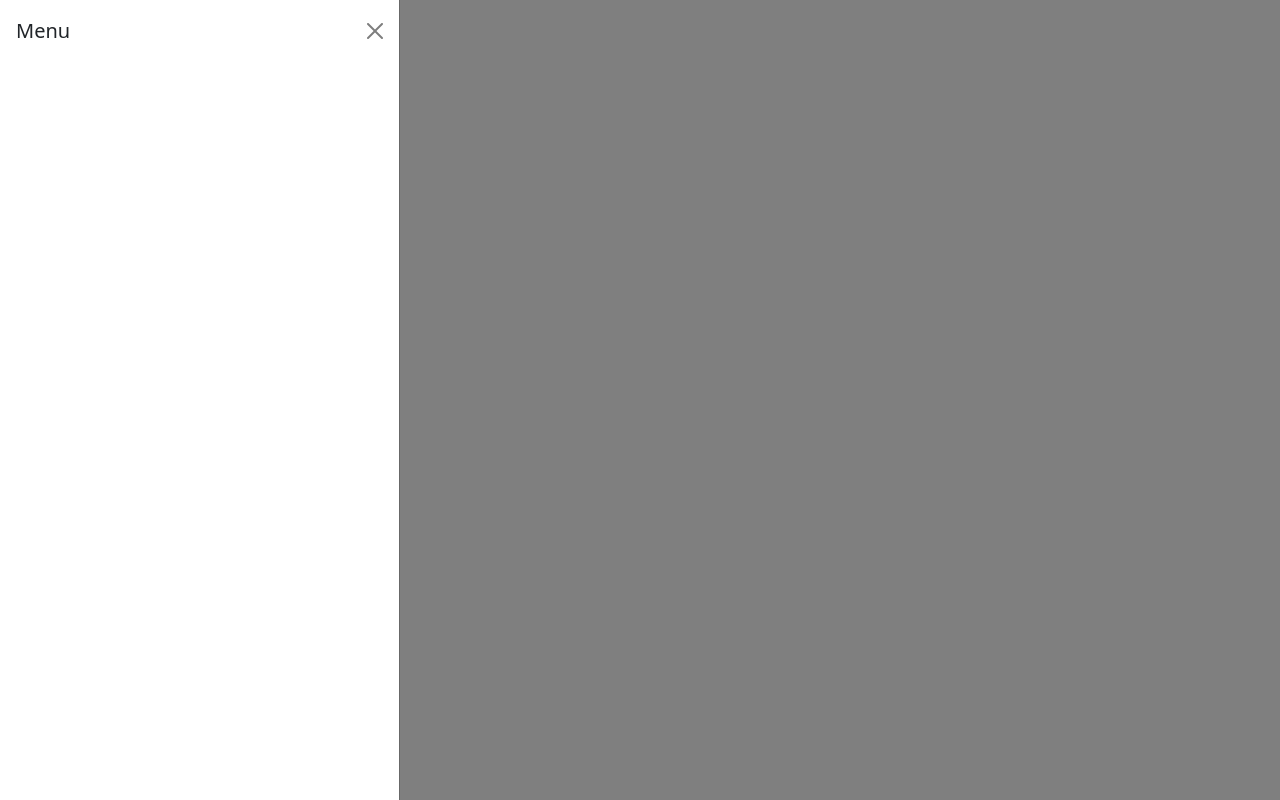
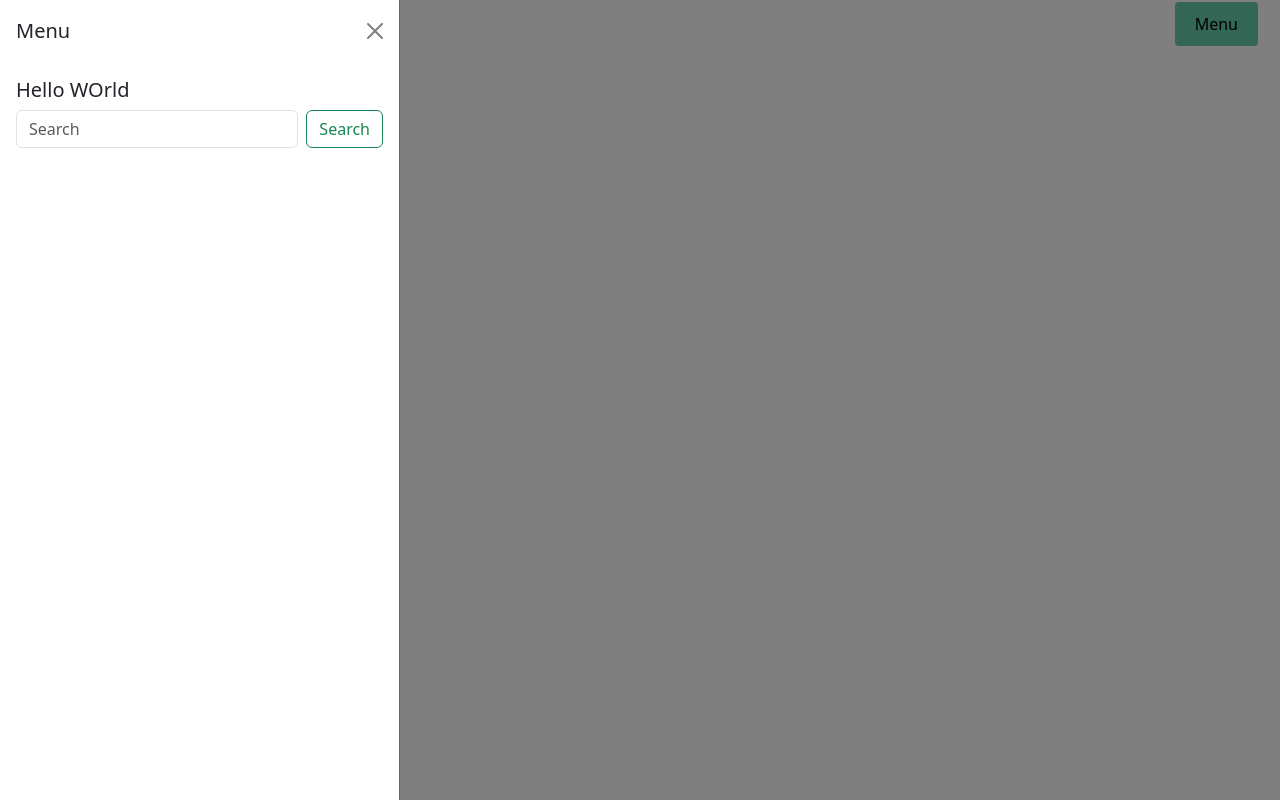
Before and after one commit to Blaze34536/Pike_labs, a plain HTML site: page index.html in a window 1280 px wide. Both pictures are taken after a click on the button "Menu". Drawn offline with nearby package versions, Linux system fonts and the light colour scheme.

Commit message:
navbar template completed

```diff
--- a/index.html
+++ b/index.html
@@ -9,18 +9,32 @@
 
 </head>
 <body>
+
     <script src="https://cdn.jsdelivr.net/npm/bootstrap@5.3.6/dist/js/bootstrap.bundle.min.js" integrity="sha384-j1CDi7MgGQ12Z7Qab0qlWQ/Qqz24Gc6BM0thvEMVjHnfYGF0rmFCozFSxQBxwHKO" crossorigin="anonymous"></script>
-<a class="btn btn-primary" data-bs-toggle="offcanvas" href="#offcanvasExample" role="button" aria-controls="offcanvasExample">
+
+<header>
+                <h2 style="color: mediumaquamarine; padding-left: 10px; font-family: 'Allan', cursive;">UniFind</h2>
+                <nav class="navigation">
+                    <a class="btn btn-primary" id="offcanvas_button" data-bs-toggle="offcanvas" href="#offcanvasExample" role="button" aria-controls="offcanvasExample">
 Menu
 </a>
-
+                </nav>
+            </header>
+        </div>
+    </header>
 
 <div class="offcanvas offcanvas-start" tabindex="-1" id="offcanvasExample" aria-labelledby="offcanvasExampleLabel">
   <div class="offcanvas-header">
     <h5 class="offcanvas-title" id="offcanvasExampleLabel">Menu</h5>
     <button type="button" class="btn-close" data-bs-dismiss="offcanvas" aria-label="Close"></button>
   </div>
-
+  <div class="offcanvas-body">
+    <h5> Hello WOrld</h5>
+    <form class="d-flex" role="search">
+        <input class="form-control me-2" type="search" placeholder="Search" aria-label="Search"/>
+        <button class="btn btn-outline-success" type="submit">Search</button>
+      </form>
+  </div>
 </div>
 
 
```
